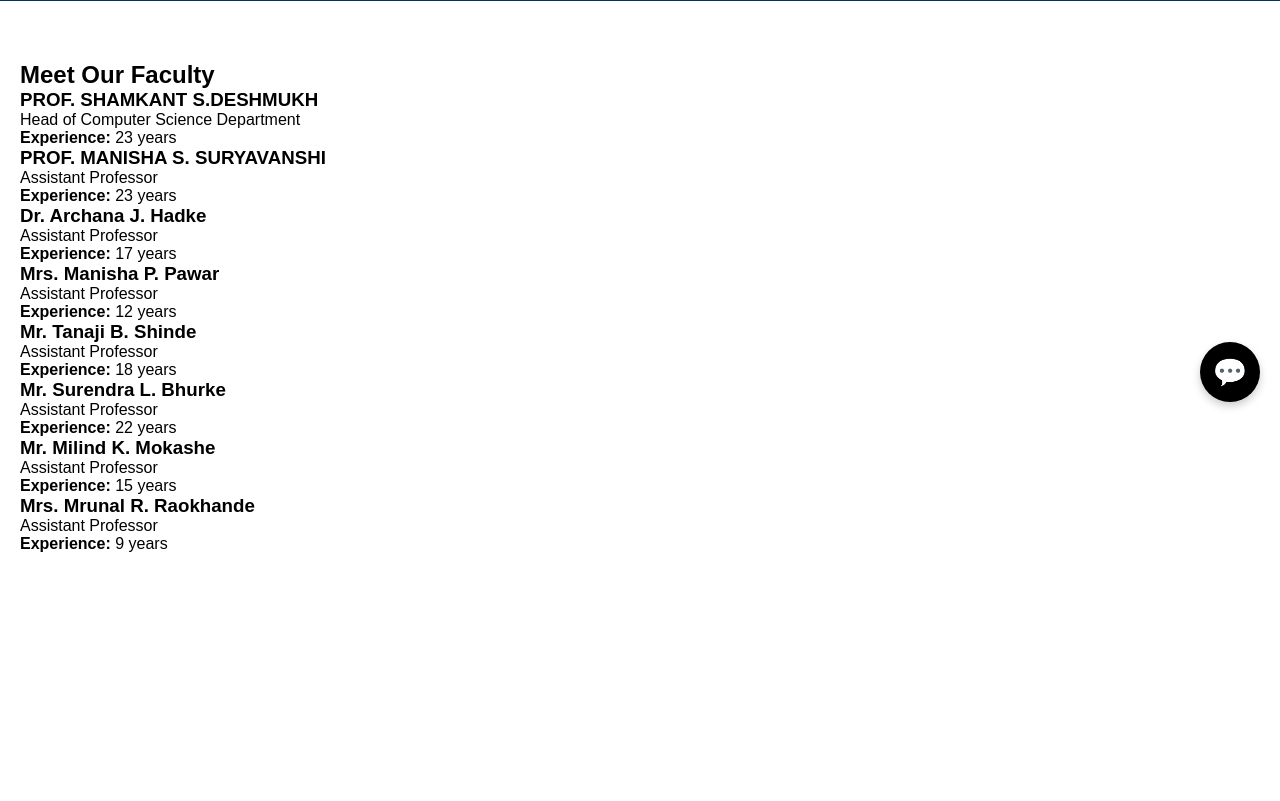
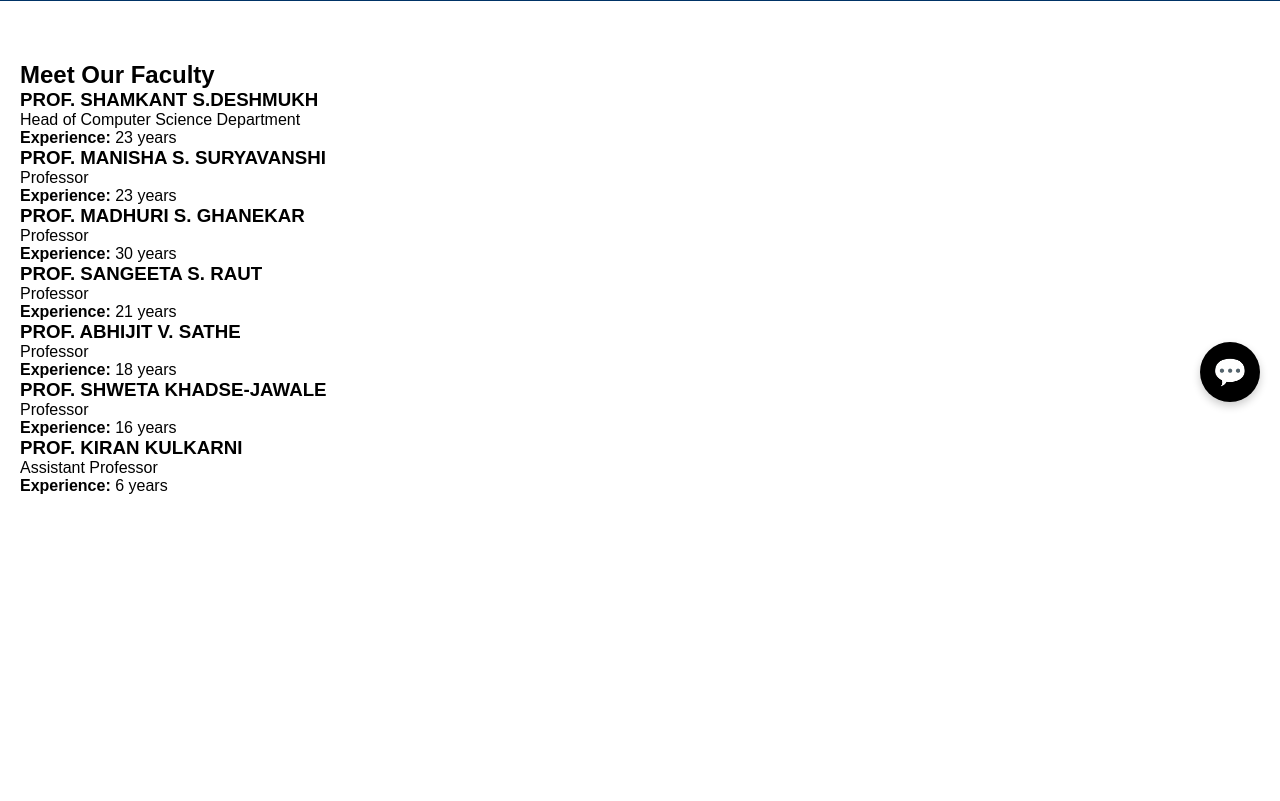
Before and after one commit to Gobu105/Query_Chat-bot, a PHP site: page /faculty.php in a window 1280 px wide. Shown: the part 378-1179 px from the top of the page. Run offline with PHP 8.4, Linux system fonts and the light colour scheme.

Commit message:
Update header.php

```diff
--- a/faculty.php
+++ b/faculty.php
@@ -23,50 +23,43 @@
       <!-- Faculty Member 2 -->
       <div class="faculty-member">
         <h3>PROF. MANISHA S. SURYAVANSHI</h3>
-        <p>Assistant Professor</p>
+        <p>Professor</p>
         <p><strong>Experience:</strong> 23 years</p>
       </div>
 
       <!-- Faculty Member 3 -->
       <div class="faculty-member">
-        <h3>Dr. Archana J. Hadke</h3>
-        <p>Assistant Professor</p>
-        <p><strong>Experience:</strong> 17 years</p>
+        <h3>PROF. MADHURI S. GHANEKAR</h3>
+        <p>Professor</p>
+        <p><strong>Experience:</strong> 30 years</p>
       </div>
 
       <!-- Faculty Member 4 -->
       <div class="faculty-member">
-        <h3>Mrs. Manisha P. Pawar</h3>
-        <p>Assistant Professor</p>
-        <p><strong>Experience:</strong> 12 years</p>
+        <h3>PROF. SANGEETA S. RAUT</h3>
+        <p>Professor</p>
+        <p><strong>Experience:</strong> 21 years</p>
       </div>
 
       <!-- Faculty Member 5 -->
       <div class="faculty-member">
-        <h3>Mr. Tanaji B. Shinde</h3>
-        <p>Assistant Professor</p>
+        <h3>PROF. ABHIJIT V. SATHE</h3>
+        <p>Professor</p>
         <p><strong>Experience:</strong> 18 years</p>
       </div>
 
       <!-- Faculty Member 6 -->
       <div class="faculty-member">
-        <h3>Mr. Surendra L. Bhurke</h3>
-        <p>Assistant Professor</p>
-        <p><strong>Experience:</strong> 22 years</p>
+        <h3>PROF. SHWETA KHADSE-JAWALE</h3>
+        <p>Professor</p>
+        <p><strong>Experience:</strong> 16 years</p>
       </div>
 
       <!-- Faculty Member 7 -->
       <div class="faculty-member">
-        <h3>Mr. Milind K. Mokashe</h3>
+        <h3>PROF. KIRAN KULKARNI</h3>
         <p>Assistant Professor</p>
-        <p><strong>Experience:</strong> 15 years</p>
-      </div>
-
-      <!-- Faculty Member 8 -->
-      <div class="faculty-member">
-        <h3>Mrs. Mrunal R. Raokhande</h3>
-        <p>Assistant Professor</p>
-        <p><strong>Experience:</strong> 9 years</p>
+        <p><strong>Experience:</strong> 6 years</p>
       </div>
 
     </section>
--- a/header.php
+++ b/header.php
@@ -1,8 +1,5 @@
 <header>
-
-  <div class="logo-container">
-    <img src="https://moderncollegepune.edu.in/wp-content/uploads/2023/12/logo.png">
-  </div>
+  <img src="https://moderncollegepune.edu.in/wp-content/uploads/2023/12/logo.png">
   <h1>Department of Computer Science</h1>
   <nav>
     <ul>
```
